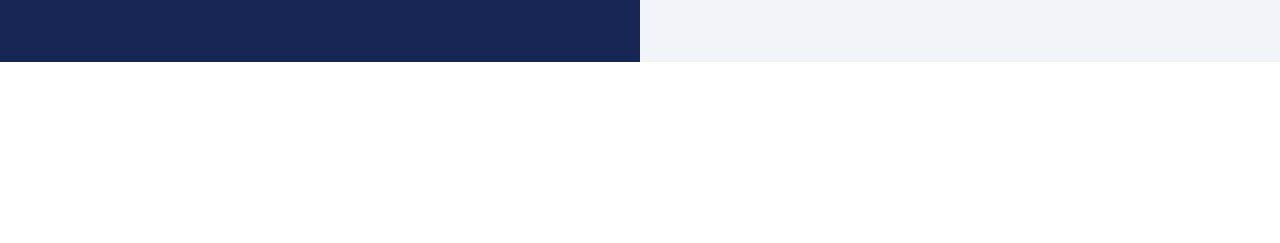
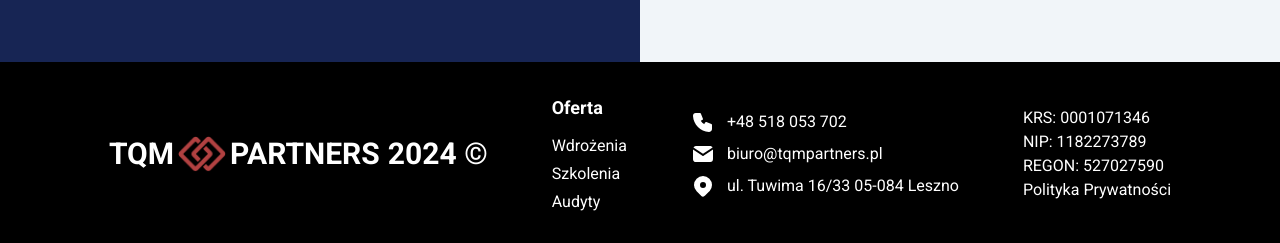
Before and after one commit to SoT03/tqm, a Next.js app: page / in a window 1280 px wide. Shown: the part 3841-4084 px from the top of the page. Before the commit the page ends 3903 px from the top, so only its background shows below. Built offline with nearby package versions, Linux system fonts and the light colour scheme.

Commit message:
finished footer

```diff
--- a/components/Contact.tsx
+++ b/components/Contact.tsx
@@ -8,22 +8,20 @@ import {
 	IconMapPinFilled,
 } from '@tabler/icons-react';
 
-const iconClass = '';
-
 const contactData = [
 	{
-		icon: <IconPhoneFilled className={iconClass} />,
+		icon: <IconPhoneFilled />,
 		text: '+48 518 053 702',
 		href: 'tel:518053702',
 		mobileOnly: true,
 	},
 	{
-		icon: <IconMailFilled className={iconClass} />,
+		icon: <IconMailFilled />,
 		text: 'biuro@tqmpartners.pl',
 		href: 'mailto:biuro@tqmpartners.pl',
 	},
 	{
-		icon: <IconMapPinFilled className={iconClass} />,
+		icon: <IconMapPinFilled />,
 		text: 'ul. Tuwima 16/33 05-084 Leszno',
 	},
 ];
--- /dev/null
+++ b/components/layout/footer.tsx
@@ -0,0 +1,94 @@
+import Link from 'next/link';
+import Image from 'next/image';
+import {
+	IconPhoneFilled,
+	IconMailFilled,
+	IconMapPinFilled,
+} from '@tabler/icons-react';
+
+const contactData = [
+	{
+		icon: <IconPhoneFilled />,
+		text: '+48 518 053 702',
+	},
+	{
+		icon: <IconMailFilled />,
+		text: 'biuro@tqmpartners.pl',
+	},
+	{
+		icon: <IconMapPinFilled />,
+		text: 'ul. Tuwima 16/33 05-084 Leszno',
+	},
+];
+const orgData = [
+	{
+		text: 'KRS:',
+		number: '0001071346',
+	},
+	{
+		text: 'NIP:',
+		number: '1182273789',
+	},
+	{
+		text: 'REGON:',
+		number: '527027590',
+	},
+];
+
+const Footer = () => {
+	const year = new Date().getFullYear();
+
+	return (
+		<footer className='relative w-full bottom-0 bg-black text-white py-8 lg:px-10'>
+			<div className='wrapper flex flex-col  items-center gap-8 lg:flex-row lg:justify-center lg:gap-16'>
+				<div className='flex uppercase font-semibold cursor-default '>
+					<p className='text-xl  lg:text-3xl'>tqm</p>
+					<Image
+						height={60}
+						width={80}
+						src='/img/logo.png'
+						alt='TQM Partners'
+						className='w-8 mx-1 md:w-12'
+					/>{' '}
+					<p className='text-xl mr-2 lg:text-3xl '>Partners</p>{' '}
+					<p className='text-xl lg:text-3xl'> {year} &copy;</p>
+				</div>
+				<div className='flex flex-col gap-1'>
+					<h3 className='font-bold text-lg mb-2'>Oferta</h3>
+					<Link href='/wdrozenia' className='hover:text-blue-400'>
+						Wdrożenia
+					</Link>
+					<Link href='/szkolenia ' className='hover:text-blue-400'>
+						Szkolenia
+					</Link>
+					<Link href='/audyty ' className='hover:text-blue-400'>
+						Audyty
+					</Link>
+				</div>
+				<div>
+					{contactData.map((item) => (
+						<div
+							key={item.text}
+							className='flex gap-2 my-2 md:gap-3 md:items-center'>
+							{item.icon} <p>{item.text}</p>
+						</div>
+					))}
+				</div>
+				<div>
+					<div>
+						{orgData.map((item) => (
+							<p key={item.number}>
+								{item.text} {item.number}
+							</p>
+						))}
+					</div>
+					<Link href='/politykaPrywatnosci' className='hover:text-blue-400'>
+						Polityka Prywatności
+					</Link>
+				</div>
+			</div>
+		</footer>
+	);
+};
+
+export default Footer;
--- a/components/layout/homeLayout.tsx
+++ b/components/layout/homeLayout.tsx
@@ -1,3 +1,4 @@
+import Footer from './footer';
 import Navbar from './navbar';
 
 const Layout: React.FC<{ children: React.ReactNode }> = ({ children }) => {
@@ -5,6 +6,7 @@ const Layout: React.FC<{ children: React.ReactNode }> = ({ children }) => {
 		<>
 			<Navbar />
 			{children}
+			<Footer />
 		</>
 	);
 };
--- a/components/layout/navbar.tsx
+++ b/components/layout/navbar.tsx
@@ -5,10 +5,10 @@ import { useEffect, useState } from 'react';
 
 const navLinks: { name: string; link: string }[] = [
 	{ name: 'O nas', link: '/#aboutus' },
-	{ name: 'Wdrożenia', link: '/wdrożenia' },
+	{ name: 'Wdrożenia', link: '/wdrozenia' },
 	{ name: 'Audyty', link: '/audyty' },
 	{ name: 'Szkolenia', link: '/szkolenia' },
-	{ name: 'Kontakt', link: '/kontakt' },
+	{ name: 'Kontakt', link: '/#contact' },
 ];
 
 const Navbar = () => {
@@ -35,6 +35,7 @@ const Navbar = () => {
 						className='flex items-center uppercase font-semibold  '>
 						<p className='  lg:text-2xl'>tqm</p>
 						<Image
+							priority={false}
 							height={60}
 							width={80}
 							src='/img/logo.png'
```
